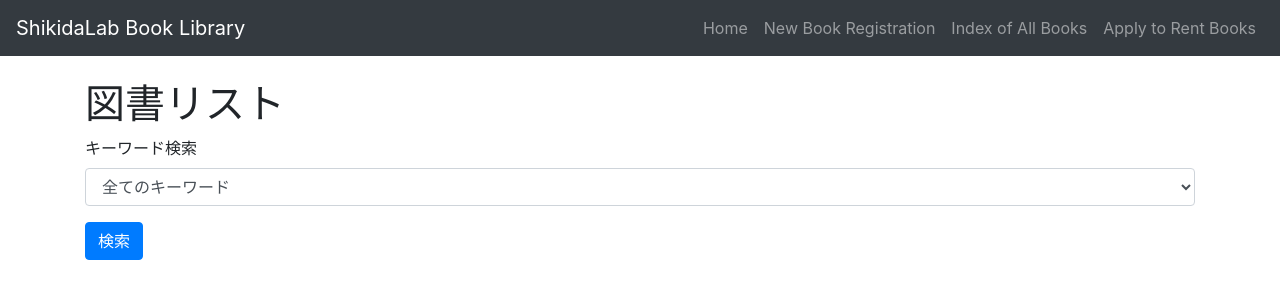
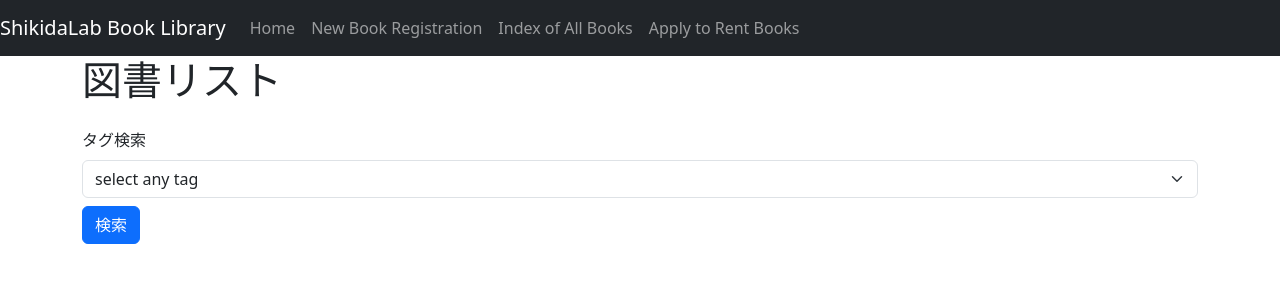
Before and after one commit to Aoi-Okayama0930/mini-software, a FastAPI app: page /showLibrary in a window 1280 px wide. Shown: the top 300 px of the page. Run offline with FastAPI, Linux system fonts and the light colour scheme; data that the repository does not hold is empty; some libraries are stand-ins or nearby versions.

Commit message:
キーワードをタグに変更し、関連するデータベーステーブルとテンプレートを更新

```diff
--- a/fastapi-app/main.py
+++ b/fastapi-app/main.py
@@ -36,15 +36,15 @@ def init_db():
                 title TEXT NOT NULL,
                 author TEXT NOT NULL,
                 isbn TEXT NOT NULL,
-                keywords TEXT,
+                tags TEXT,
                 cover_image TEXT
         )
     ''')
-    # keywordsテーブルを作成
+    # tagsテーブルを作成
     cursor.execute('''
-        CREATE TABLE IF NOT EXISTS keywords (
+        CREATE TABLE IF NOT EXISTS tags (
                 id INTEGER PRIMARY KEY AUTOINCREMENT,
-                keyword TEXT NOT NULL UNIQUE
+                tag TEXT NOT NULL UNIQUE
             )
     ''')
     connection.commit()
@@ -67,8 +67,8 @@ async def home(request: Request):
 async def add_book(request: Request):
     with sqlite3.connect(DB_NAME) as conn:
         cursor = conn.cursor()
-        keywords = cursor.execute('SELECT keyword FROM keywords').fetchall()
-    return templates.TemplateResponse("add_book.html", {"request": request, "keywords": keywords})
+        tags = cursor.execute('SELECT tag FROM tags').fetchall()
+    return templates.TemplateResponse("add_book.html", {"request": request, "tags": tags})
 
 # All booksページのルート設定
 @app.get("/all_books", response_class=HTMLResponse)
@@ -81,7 +81,7 @@ async def all_books(request: Request):
 # 新しい書籍を追加するエンドポイント
 @app.post("/addBook")
 async def addBook(request: Request, title: str = Form(...), author: str = Form(...), isbn: str = Form(...),
-                  keywords: str = Form(""), cover_image: UploadFile = File(None)):
+                  tags: str = Form(""), cover_image: UploadFile = File(None)):
     cover_image_filename = None
 
     if cover_image and cover_image.filename != "":
@@ -94,17 +94,17 @@ async def addBook(request: Request, title: str = Form(...), author: str = Form(.
     with sqlite3.connect(DB_NAME) as conn:
         cursor = conn.cursor()
         cursor.execute('''
-            INSERT INTO books (title, author, isbn, keywords, cover_image)
+            INSERT INTO books (title, author, isbn, tags, cover_image)
             VALUES (?, ?, ?, ?, ?)
-        ''', (title, author, isbn, keywords if keywords else None, cover_image_filename))
+        ''', (title, author, isbn, tags if tags else None, cover_image_filename))
 
-        if keywords:
-            for keyword in keywords.split(','):
+        if tags:
+            for tag in tags.split(','):
                 try:
                     cursor.execute('''
-                        INSERT INTO keywords (keyword)
+                        INSERT INTO tags (tag)
                         VALUES (?)
-                    ''', (keyword.strip(),))
+                    ''', (tag.strip(),))
                 except sqlite3.IntegrityError:
                     pass
 
@@ -114,13 +114,16 @@ async def addBook(request: Request, title: str = Form(...), author: str = Form(.
 
 # 図書リストを表示するエンドポイント
 @app.get('/showLibrary', response_class=HTMLResponse)
-async def showLibrary(request: Request, search_keyword: str = None):
+async def showLibrary(request: Request, search_tag: str = None):
     with sqlite3.connect(DB_NAME) as conn:
         cursor = conn.cursor()
-        if search_keyword:
-            books = cursor.execute('SELECT * FROM books WHERE keywords LIKE ?', ('%' + search_keyword + '%',)).fetchall()
+        if search_tag:
+            books = cursor.execute('SELECT * FROM books WHERE tags LIKE ?', ('%' + search_tag + '%',)).fetchall()
         else:
             books = cursor.execute('SELECT * FROM books').fetchall()
 
-        keywords = cursor.execute('SELECT keyword FROM keywords').fetchall()
-    return templates.TemplateResponse('libraryList.html', {"request": request, "books": books, "keywords": keywords, "search_keyword": search_keyword})
+        # タグのリストを取得
+        tags = cursor.execute('SELECT DISTINCT tag FROM tags').fetchall()
+
+    # テンプレートにタグを渡す
+    return templates.TemplateResponse('libraryList.html', {"request": request, "books": books, "tags": tags, "search_tag": search_tag})
--- a/fastapi-app/templates/add_book.html
+++ b/fastapi-app/templates/add_book.html
@@ -21,8 +21,8 @@ Add Book
         <input type="text" id="isbn" name="isbn" class="form-control" required>
     </div>
     <div class="form-group">
-        <label for="keywords">キーワード (カンマ区切りで入力)</label>
-        <input type="text" id="keywords" name="keywords" class="form-control">
+        <label for="tags">タグ (カンマ区切りで入力)</label>
+        <input type="text" id="tags" name="tags" class="form-control">
     </div>
     <div class="form-group">
         <label for="cover_image">表紙画像</label>
--- a/fastapi-app/templates/base.html
+++ b/fastapi-app/templates/base.html
@@ -4,7 +4,8 @@
     <meta charset="UTF-8">
     <meta name="viewport" content="width=device-width, initial-scale=1.0">
     <title>{% block title %}{% endblock %}</title>
-    <link rel="stylesheet" href="https://maxcdn.bootstrapcdn.com/bootstrap/4.0.0/css/bootstrap.min.css">
+    <!-- <link rel="stylesheet" href="https://maxcdn.bootstrapcdn.com/bootstrap/4.0.0/css/bootstrap.min.css"> -->
+    <link href="https://cdn.jsdelivr.net/npm/bootstrap@5.3.0/dist/css/bootstrap.min.css" rel="stylesheet" integrity="sha384-9ndCyUaIbzAi2FUVXJi0CjmCapSmO7SnpJef0486qhLnuZ2cdeRhO02iuK6FUUVM" crossorigin="anonymous">
     <style>
         .book-cover {
             width: 100px;
@@ -17,6 +18,7 @@
     </style>
 </head>
 <body>
+    <script src="https://cdn.jsdelivr.net/npm/bootstrap@5.3.0/dist/js/bootstrap.bundle.min.js" integrity="sha384-geWF76RCwLtnZ8qwWowPQNguL3RmwHVBC9FhGdlKrxdiJJigb/j/68SIy3Te4Bkz" crossorigin="anonymous"></script>
     <!-- ナビゲーションバー -->
     <nav class="navbar navbar-expand-lg navbar-dark bg-dark">
         <a class="navbar-brand" href="/">ShikidaLab Book Library</a>
--- a/fastapi-app/templates/libraryList.html
+++ b/fastapi-app/templates/libraryList.html
@@ -5,30 +5,37 @@ Library List
 {% endblock %}
 
 {% block content %}
-<h1 class="mt-4">図書リスト</h1>
+<h1 class="mb-4">図書リスト</h1>
 
-<!-- キーワード検索フォーム -->
-<form action="{{ url_for('showLibrary') }}" method="get">
-    <div class="form-group">
-        <label for="search_keyword">キーワード検索</label>
-        <select id="search_keyword" name="search_keyword" class="form-control">
-            <option value="">全てのキーワード</option>
-            {% for keyword in keywords %}
-            <option value="{{ keyword[0] }}">{{ keyword[0] }}</option>
-            {% endfor %}
-        </select>
-    </div>
-    <button type="submit" class="btn btn-primary">検索</button>
+<!-- タグ検索フォーム -->
+<form id="searchForm" action="{{ url_for('showLibrary') }}" method="get" class="mb-4">
+    <label for="search_tag" class="form-label">タグ検索</label>
+    <select class="form-select" id="search_tag" name="search_tag">
+        <option value="">select any tag</option>
+        {% for tag in tags %}
+        <option value="{{ tag[0] }}">{{ tag[0] }}</option>
+        {% endfor %}
+    </select>
+    <button type="submit" class="btn btn-primary mt-2">検索</button>
 </form>
 
+<!-- 選択されたタグを表示-->
+{% if search_tag %}
+<p class="mb-4">タグ検索: <strong>{{ search_tag }}</strong></p>
+{% endif %}
+
 <!-- 図書リストを表示 -->
-<div class="book-list mt-4">
+<div class="row">
     {% for book in books %}
-    <div class="book-item mb-4">
-        <img src="/static/uploads/{{ book[5] }}" alt="Book Cover" class="book-cover mb-2">
-        <h2 class="mb-2">{{ book[1] }}</h2>
-        <p class="mb-2">{{ book[2] }}</p>
-        <p>キーワード: {{ book[4] }}</p>
+    <div class="col-md-4 mb-4">
+        <div class="card h-100">
+            <img src="/static/uploads/{{ book[5] }}" class="card-img-top" alt="Book Cover" style="height: 200px; object-fit: cover;">
+            <div class="card-body">
+                <h5 class="card-title">{{ book[1] }}</h5>
+                <p class="card-text">{{ book[2] }}</p>
+                <p class="card-text"><small class="text-muted">タグ: {{ book[4] }}</small></p>
+            </div>
+        </div>
     </div>
     {% endfor %}
 </div>
```
